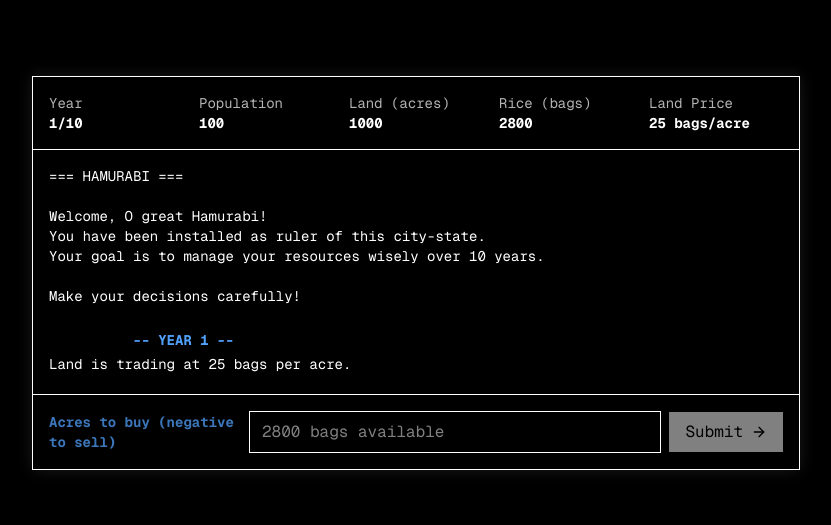
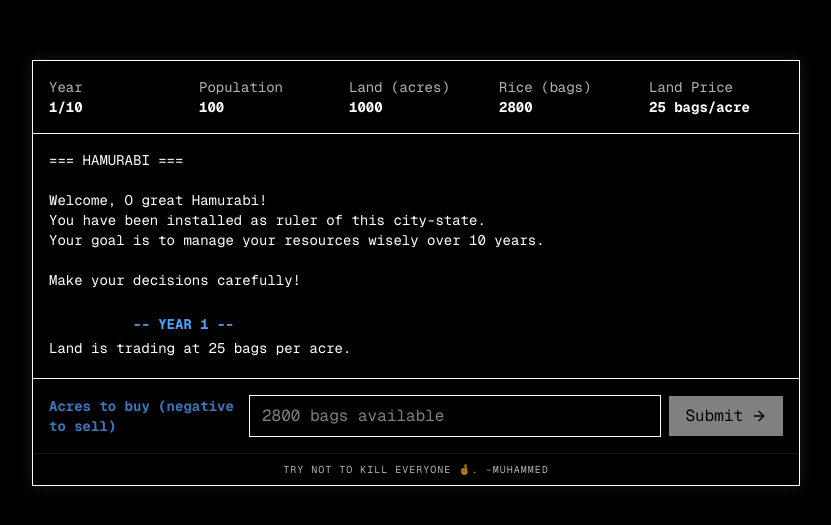
Before and after one commit to matrix6c/hamurabi, a Next.js app: page / in a window 1280 px wide. Shown: the part 127-652 px from the top of the page, without its empty margins (224-1055 px from the left). Built offline with nearby package versions, Linux system fonts and the light colour scheme.

Commit message:
feat: implement core game logic and state management for Hamurabi simulation

```diff
--- a/app/page.tsx
+++ b/app/page.tsx
@@ -417,6 +417,9 @@
         />
         <TerminalLog messages={gameState.messages} />
         {renderInput()}
+        <div className="p-2 text-[10px] text-white/70 text-center font-mono uppercase tracking-widest border-t border-white/10">
+          Try not to kill everyone 🤞. -Muhammed
+        </div>
       </div>
     </div>
   );
```
